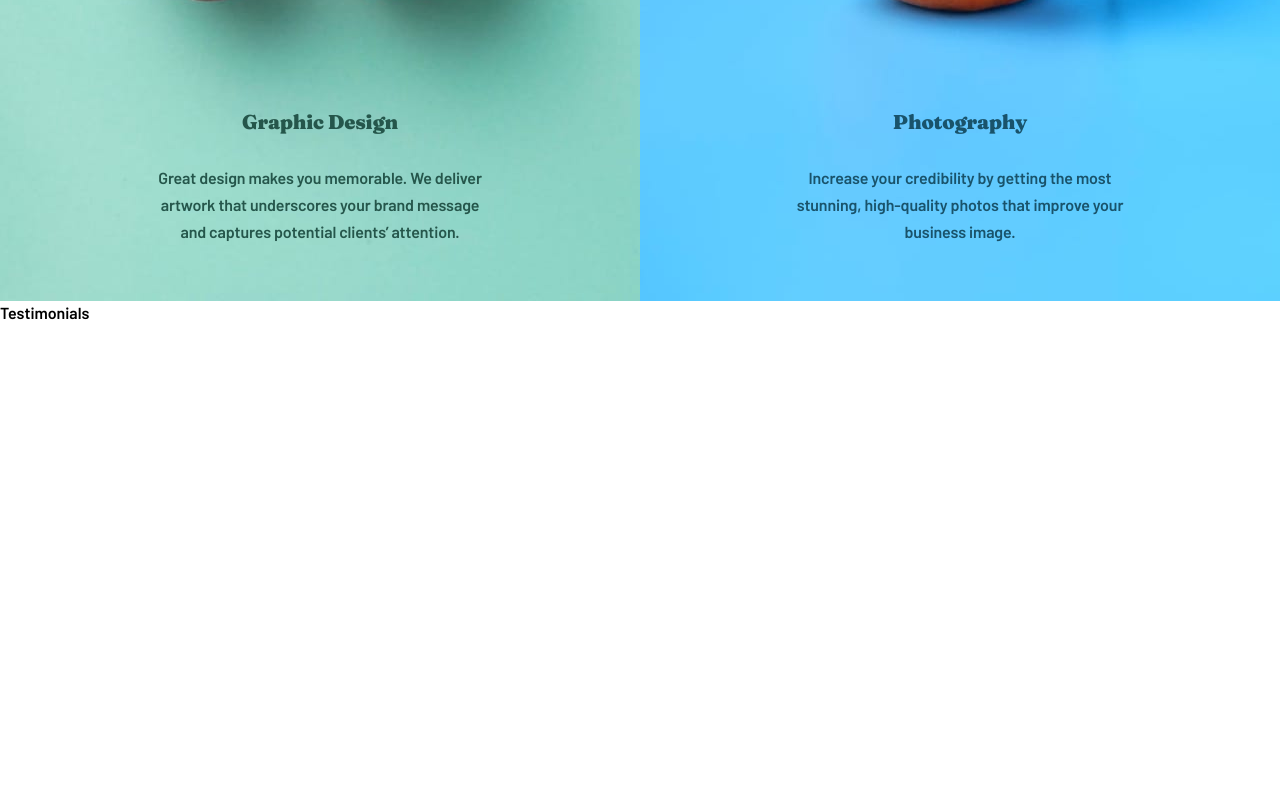
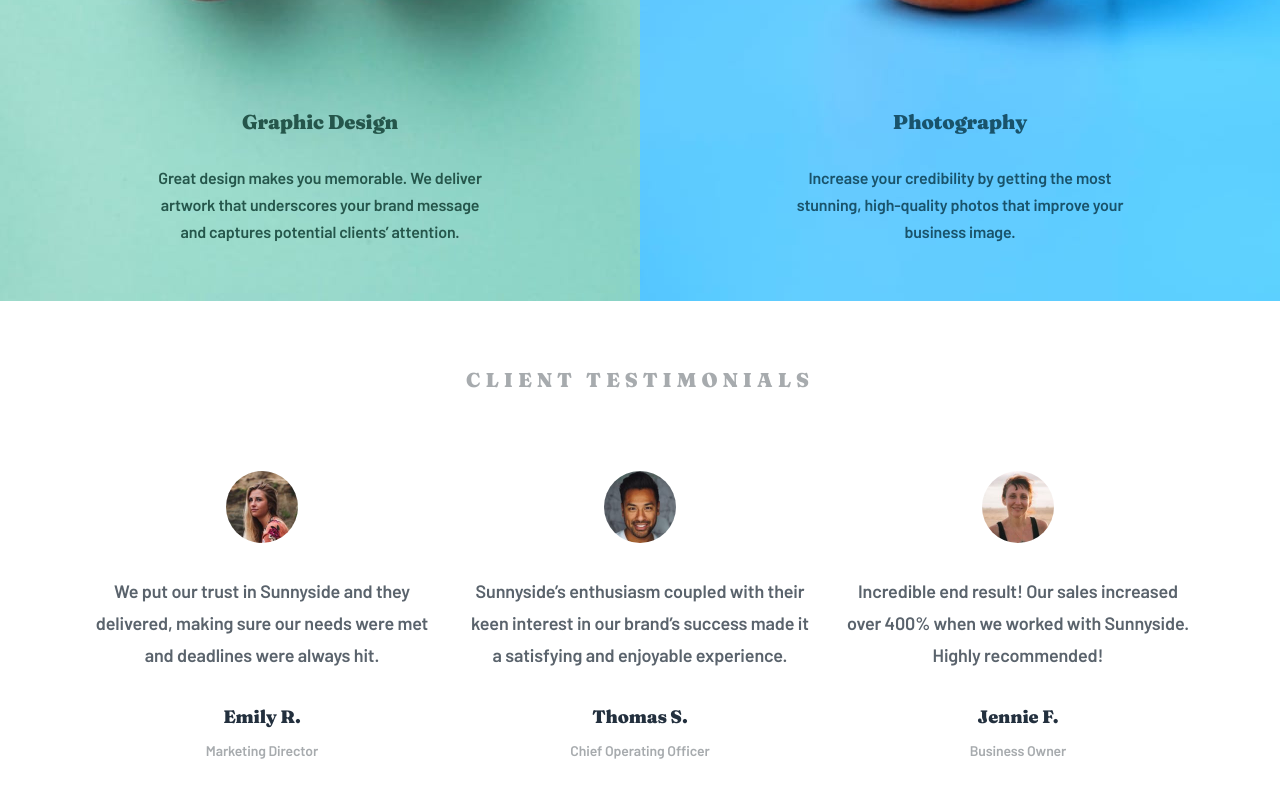
Before and after one commit to solvman/sunnyside-agency-landing-page-main, a Next.js app: page / in a window 1280 px wide. Shown: the part 2166-2964 px from the top of the page. Before the commit the page ends 2491 px from the top, so only its background shows below. Built offline with nearby package versions, Linux system fonts and the light colour scheme.

Commit message:
feat: Add TestimonialCard component for displaying client testimonials

```diff
--- a/components/Testimonials.tsx
+++ b/components/Testimonials.tsx
@@ -1,8 +1,50 @@
+import Image from "next/image";
+import { testimonials, TestimonialType } from "@/data/data";
+
 function Testimonials() {
   return (
     <section>
-      <h2>Testimonials</h2>
+      <div className="mx-auto my-16 flex max-w-[1110px] flex-col items-center justify-center gap-16 text-center md:flex-row md:flex-wrap md:gap-7">
+        <h2 className="font-heading text-[clamp(1rem,0.6462rem+1.5094vw,1.25rem);] font-black uppercase tracking-[5px] text-secondary-300 md:mb-12 md:basis-full">
+          Client Testimonials
+        </h2>
+        {testimonials.map((testimonial) => (
+          <TestimonialCard key={testimonial.id} testimonial={testimonial} />
+        ))}
+      </div>
     </section>
   );
 }
+
+type TestimonialCardPropsType = {
+  testimonial: TestimonialType;
+};
+
+function TestimonialCard({ testimonial }: TestimonialCardPropsType) {
+  const { name, title, quote, image: avatar } = testimonial;
+
+  return (
+    <article className="flex max-w-[350px] flex-col items-center gap-8">
+      <Image
+        width={72}
+        height={72}
+        src={avatar}
+        alt={name}
+        className="order-1 block rounded-full"
+      />
+      <div className="order-3">
+        <h3 className="mb-2 font-heading text-lg font-black -tracking-[0.129px] text-secondary-200">
+          {name}
+        </h3>
+        <p className="text-sm font-semibold leading-[1.78571] -tracking-[0.1px] text-secondary-300">
+          {title}
+        </p>
+      </div>
+      <p className="order-2 text-lg font-semibold leading-[1.77778] -tracking-[0.129px] text-secondary-600">
+        {quote}
+      </p>
+    </article>
+  );
+}
+
 export default Testimonials;
--- /dev/null
+++ b/data/data.ts
@@ -0,0 +1,39 @@
+import avatarEmily from "@/assets/images/image-emily.jpg";
+import avatarJennie from "@/assets/images/image-jennie.jpg";
+import avatarThomas from "@/assets/images/image-thomas.jpg";
+import { StaticImageData } from "next/image";
+
+export type TestimonialType = {
+  id: number;
+  name: string;
+  title: string;
+  quote: string;
+  image: string | StaticImageData;
+};
+
+export const testimonials = [
+  {
+    id: 1,
+    name: "Emily R.",
+    title: "Marketing Director",
+    quote:
+      "We put our trust in Sunnyside and they delivered, making sure our needs were met and deadlines were always hit.",
+    image: avatarEmily,
+  },
+  {
+    id: 2,
+    name: "Thomas S.",
+    title: "Chief Operating Officer",
+    quote:
+      "Sunnyside’s enthusiasm coupled with their keen interest in our brand’s success made it a satisfying and enjoyable experience.",
+    image: avatarThomas,
+  },
+  {
+    id: 3,
+    name: "Jennie F.",
+    title: "Business Owner",
+    quote:
+      "Incredible end result! Our sales increased over 400% when we worked with Sunnyside. Highly recommended!",
+    image: avatarJennie,
+  },
+];
```
